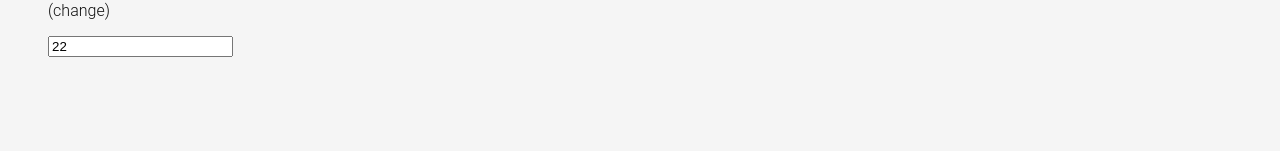
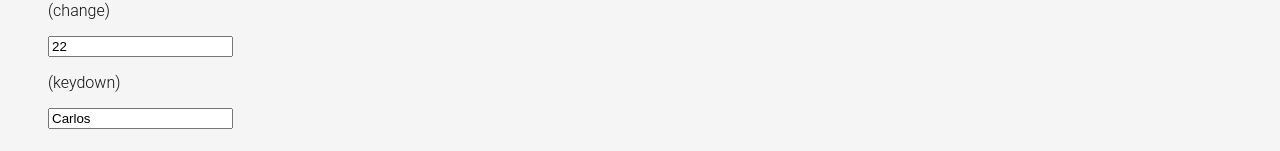
Before and after one commit to Carlou134/todo-app, an Angular app: page /labs in a window 1280 px wide. Shown: the part 801-952 px from the top of the page. Before the commit the page ends 906 px from the top, so only its background shows below. Built offline with nearby package versions, Linux system fonts and the light colour scheme.

Commit message:
eventos de teclas

```diff
--- a/src/app/pages/labs/labs.component.html
+++ b/src/app/pages/labs/labs.component.html
@@ -20,4 +20,6 @@
   <button (dblclick)="clickHandler()">double me</button>
   <p>(change)</p>
   <input type="number" [value]="person.age" (change)="changeHandler($event)">
+  <p>(keydown)</p>
+  <input type="text" [value]="person.name" (keydown.shift.t)="clickHandler()">
 </div>
--- a/src/app/pages/labs/labs.component.ts
+++ b/src/app/pages/labs/labs.component.ts
@@ -32,4 +32,9 @@ export class LabsComponent {
   changeHandler(event: Event) {
     console.log(event);
   }
+
+  keydownHandler(event: KeyboardEvent){
+    const input = event.target as HTMLInputElement;
+    console.log(input.value);
+  }
 }
```
